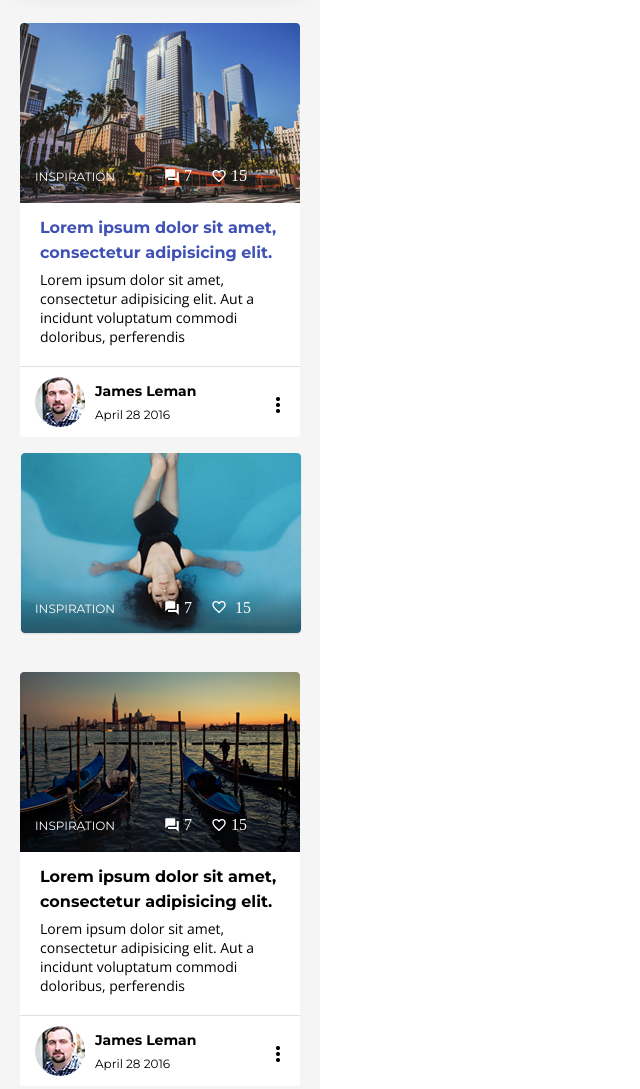
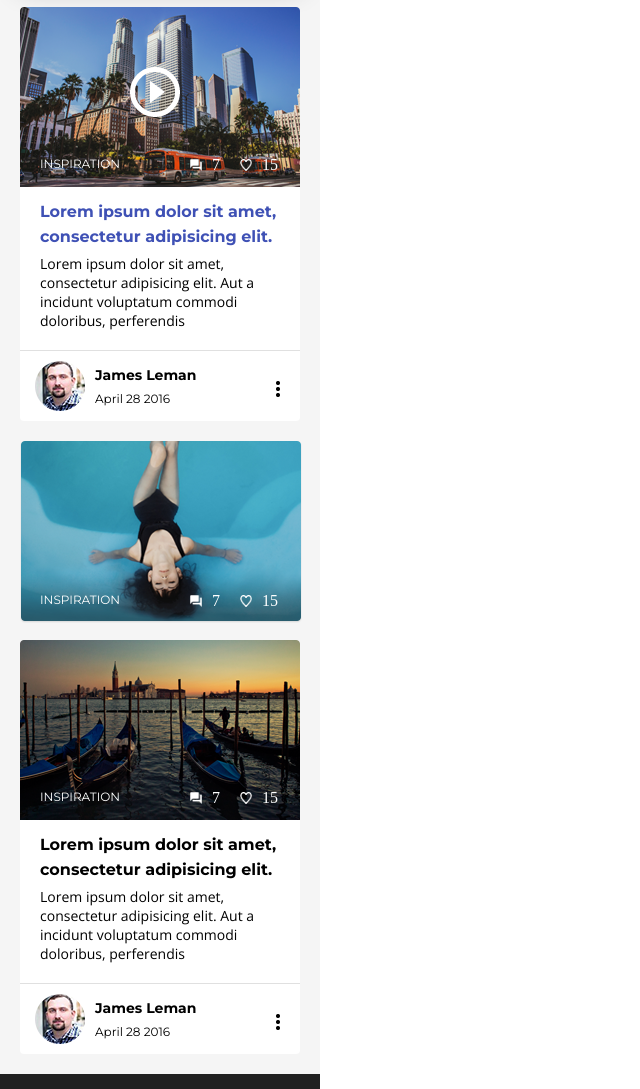
Before and after one commit to stepyarik395/Loft-mobile, a website: page app/index.html in a window 1280 px wide. Shown: the part 1512-2601 px from the top of the page, without its empty margins (0-640 px from the left). Drawn offline with nearby package versions, Linux system fonts and the light colour scheme.

Commit message:
insperation

```diff
--- a/app/index.html
+++ b/app/index.html
@@ -47,7 +47,7 @@
 			</div>
 		</div>
 		<div class = "bg-main-content">
-			<div class = "big-post">
+			<div class = "big-post custom-padding">
 				<img src = "img/1.png">
 					<div class = "clasification-post">
 						<div class = "name-post">
@@ -56,11 +56,11 @@
 						<div class = "like-coment">
 							<div class = "comment">
 								<img src = "img/forum.png">
-								<span class = "kol-coment">7</span>
+								<span>7</span>
 							</div>
 							<div class = "like">
 								<img src = "img/favorite_border.png">
-								<span class = "kol-coment">15</span>
+								<span>15</span>
 							</div>
 						</div>
 					</div>
@@ -231,11 +231,11 @@
 								<div class = "like-coment">
 									<div class = "comment">
 										<img src = "img/forum.png">
-										<span class = "kol-coment">7</span>
+										<span>7</span>
 									</div>
-									<div class = "line">
+									<div class = "like">
 										<img src = "img/favorite_border.png">
-										<span class = "kol-coment">15</span>
+										<span>15</span>
 								</div>
 							</div>
 						</div><!---close Clasification-post-->
@@ -307,6 +307,7 @@
 					</div>
 					<div class = "big-post">
 						<img src = "img/Layer-83.png">
+						<img class="play-icon" src ="img/play_circle_outline.png">
 							<div class = "clasification-post">
 								<div class = "name-post">
 									<span>inspiration</span>
@@ -314,11 +315,11 @@
 								<div class = "like-coment">
 									<div class = "comment">
 										<img src = "img/forum.png">
-										<span class = "kol-coment">7</span>
+										<span>7</span>
 									</div>
 									<div class = "like">
 										<img src = "img/favorite_border.png">
-										<span class = "kol-coment">15</span>
+										<span>15</span>
 									</div>
 								</div>
 							</div>
@@ -353,15 +354,15 @@
 									<div class = "like-coment">
 										<div class = "comment">
 											<img src = "img/forum.png">
-											<span class = "kol-coment">7</span>
+											<span>7</span>
 										</div>
-										<div class = "line">
+										<div class = "like">
 											<img src = "img/favorite_border.png">
-											<span class = "kol-coment">15</span>
+											<span>15</span>
 										</div>
 									</div>
-								</div><!---close Clasification-post-->
-							</div><!--close big-photo-post-->
+								</div>
+							</div>
 							<div class = "big-post">
 								<img src = "img/Layer-86.png">
 									<div class = "clasification-post">
@@ -371,11 +372,11 @@
 										<div class = "like-coment">
 											<div class = "comment">
 												<img src = "img/forum.png">
-												<span class = "kol-coment">7</span>
+												<span>7</span>
 											</div>
 											<div class = "like">
 												<img src = "img/favorite_border.png">
-												<span class = "kol-coment">15</span>
+												<span>15</span>
 											</div>
 										</div>
 									</div>
--- a/app/sass/_main-section.scss
+++ b/app/sass/_main-section.scss
@@ -108,6 +108,12 @@ body{
 }
 .input-button a {
 	font-size: 16px;
+	&:nth-child(1){
+		margin-bottom:3px;
+	}
+	&:nth-child(2){
+		margin-top:3px;
+	}
 }
 .fa-sort-down{
 	color:#6d6d6d;
@@ -124,13 +130,15 @@ body{
 	background-color: #f5f5f5;
 }
 .big-post{
+	position: relative;
 	margin-left: 20px;
 	margin-right: 20px;
 	margin-bottom: 20px;
+	// padding-top: 20px;
+	width: 280px;
+}
+.custom-padding{
 	padding-top: 20px;
-	width: 280px;
-	height: 410px;
-
 }
 .play-icon{
 	position: absolute;
@@ -140,42 +148,62 @@ body{
 .clasification-post{
 	position: relative;
 	display: flex;
-	bottom: 40px;
+	bottom: 35px;
 	margin-bottom: -25px;
+	justify-content: space-between;
 }
 .name-post{
 	span{
-		position: relative;
-		left: 15px;
+		display: flex;
+		padding-left:20px;
 		font-family: 'Montserrat', sans-serif;
 		text-transform: uppercase;
 		color:#fff;
 		font-size: 12px;
 	}
-
 }
 .like-coment{
-	position: relative;
-	left: 65px;
+	padding-right:22px;
 	display: flex;
+	div{
+		&:nth-child(2){
+			margin-left:20px;
+		}
+	}
 }
 .comment{
 	color:#fff;
 	display: flex;
 	align-items:center;
-}
-.kol-coment{
-	margin-left: 5px;
+	img{
+		width:12px;
+		height:12px
+	}
 }
 .like{
 	color:#fff;
 	display: flex;
 	align-items:center;
+	img{
+		width:12px;
+		height:12px
+	}
 }
-.kol-coment{
-	margin-right: 20px;
-	color:#fff;
+.comment{
+	span{
+		display: block;
+		padding-left: 10px;
+		color:#fff;
+	}
 }
+.like{
+	span{
+		display: block;
+		padding-left: 10px;
+		color:#fff;
+	}
+}
+
 .white-wrapper{
 	border-radius: 4px;
 	background-color: #fff;
@@ -334,6 +362,7 @@ body{
 	margin-bottom: 20px;
 }
 .big-photo-post{
+	width:280px;
 	position: relative;
 	margin-left: 20px;
 	margin-bottom: 20px;
```
Also changed, not shown: app/css/style.css.
